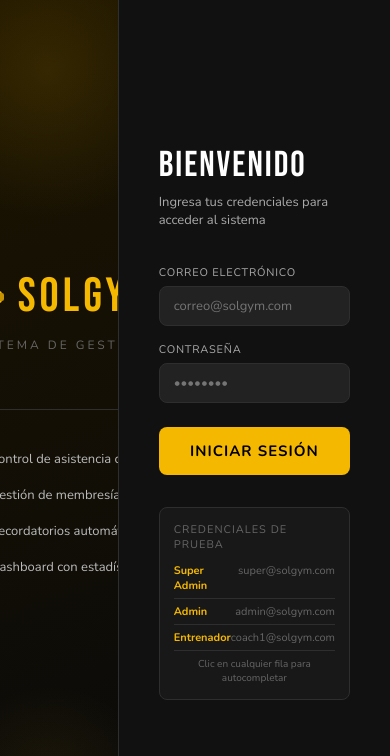
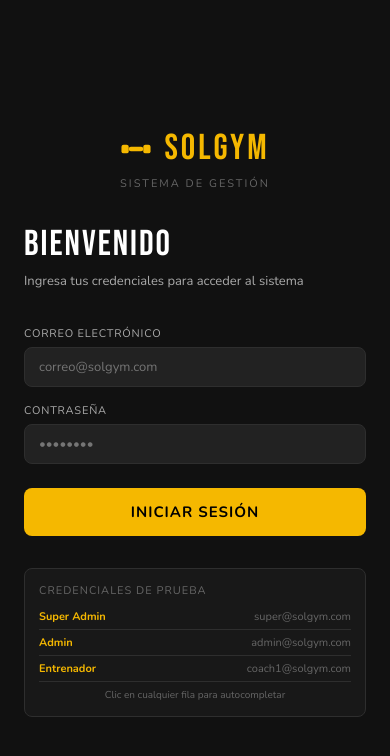
Before and after one commit to jesus0401/Asistence-Controller, a React (Vite) app: page / in a window 390 px wide. Shown: the top 756 px of the page. Built offline with nearby package versions, Linux system fonts and the light colour scheme.

Commit message:
Refactor Login component layout and error handling

```diff
--- a/src/pages/Login.jsx
+++ b/src/pages/Login.jsx
@@ -12,27 +12,27 @@ export default function Login({ onLogin }) {
   const submit = async () => {
     if (!email || !pass) { setError("Completa todos los campos"); return; }
     setLoading(true); setError("");
-    try {
-      await onLogin(email, pass);
-    } catch (e) {
-      setError(e.message || "Usuario o contraseña incorrectos");
-    } finally {
-      setLoading(false);
-    }
+    try { await onLogin(email, pass); }
+    catch (e) { setError(e.message || "Usuario o contraseña incorrectos"); }
+    finally { setLoading(false); }
   };
 
   return (
-    <div style={{ height: "100vh", display: "flex", background: T.black, fontFamily: "Nunito, sans-serif" }}>
-      {/* Left panel */}
+    <div style={{ minHeight: "100vh", display: "flex", background: T.black, fontFamily: "Nunito, sans-serif" }}>
+
+      {/* Panel izquierdo — oculto en móvil */}
       <div style={{
         width: "42%", background: "linear-gradient(160deg,#1C1400 0%,#0A0A0A 100%)",
         display: "flex", flexDirection: "column", alignItems: "center", justifyContent: "center",
         padding: "40px", position: "relative", overflow: "hidden",
         borderRight: `1px solid ${T.border}`,
-      }}>
-        <div style={{ position: "absolute", top: "-80px", right: "-80px", width: "300px", height: "300px", background: "radial-gradient(circle, rgba(245,184,0,0.12) 0%, transparent 70%)", borderRadius: "50%" }} />
-        <div style={{ position: "absolute", bottom: "-60px", left: "-60px", width: "220px", height: "220px", background: "radial-gradient(circle, rgba(245,184,0,0.08) 0%, transparent 70%)", borderRadius: "50%" }} />
-
+        // Oculto en móvil
+        cssText: "@media(max-width:768px){display:none}",
+      }}
+        className="login-left"
+      >
+        <div style={{ position: "absolute", top: "-80px", right: "-80px", width: "300px", height: "300px", background: "radial-gradient(circle,rgba(245,184,0,0.12) 0%,transparent 70%)", borderRadius: "50%" }} />
+        <div style={{ position: "absolute", bottom: "-60px", left: "-60px", width: "220px", height: "220px", background: "radial-gradient(circle,rgba(245,184,0,0.08) 0%,transparent 70%)", borderRadius: "50%" }} />
         <div style={{ textAlign: "center", zIndex: 1, maxWidth: "320px" }}>
           <div style={{ display: "flex", alignItems: "center", justifyContent: "center", gap: "14px", marginBottom: "12px" }}>
             <svg width="44" height="44" viewBox="0 0 44 44" fill="none">
@@ -44,11 +44,9 @@ export default function Login({ onLogin }) {
             </svg>
             <h1 style={{ color: T.yellow, fontSize: "48px", fontWeight: "400", margin: 0, fontFamily: "Bebas Neue, sans-serif", letterSpacing: "4px" }}>SOLGYM</h1>
           </div>
-          <p style={{ color: T.textMute, fontSize: "12px", letterSpacing: "3px", textTransform: "uppercase", margin: "0 0 56px" }}>
-            Sistema de Gestión
-          </p>
+          <p style={{ color: T.textMute, fontSize: "12px", letterSpacing: "3px", textTransform: "uppercase", margin: "0 0 56px" }}>Sistema de Gestión</p>
           <div style={{ borderTop: `1px solid ${T.border}`, paddingTop: "40px", display: "flex", flexDirection: "column", gap: "18px" }}>
-            {["Control de asistencia con QR", "Gestión de membresías", "Recordatorios automáticos", "Dashboard con estadísticas"].map(f => (
+            {["Control de asistencia con QR","Gestión de membresías","Recordatorios automáticos","Dashboard con estadísticas"].map(f => (
               <div key={f} style={{ display: "flex", alignItems: "center", gap: "12px", textAlign: "left" }}>
                 <div style={{ width: "18px", height: "18px", borderRadius: "50%", background: T.yellowGlow, border: `1px solid ${T.yellow}44`, display: "flex", alignItems: "center", justifyContent: "center", flexShrink: 0 }}>
                   <div style={{ width: "6px", height: "6px", borderRadius: "50%", background: T.yellow }} />
@@ -60,15 +58,25 @@ export default function Login({ onLogin }) {
         </div>
       </div>
 
-      {/* Right panel */}
-      <div style={{ flex: 1, display: "flex", alignItems: "center", justifyContent: "center", padding: "40px", background: T.dark1 }}>
+      {/* Panel derecho — formulario */}
+      <div style={{ flex: 1, display: "flex", alignItems: "center", justifyContent: "center", padding: "24px", background: T.dark1 }}>
         <div style={{ width: "100%", maxWidth: "380px" }}>
-          <h2 style={{ color: T.text, fontSize: "36px", fontWeight: "400", margin: "0 0 6px", fontFamily: "Bebas Neue, sans-serif", letterSpacing: "2px" }}>
-            BIENVENIDO
-          </h2>
-          <p style={{ color: T.textSub, fontSize: "13px", margin: "0 0 36px" }}>
-            Ingresa tus credenciales para acceder al sistema
-          </p>
+
+          {/* Logo visible solo en móvil */}
+          <div className="login-mobile-logo" style={{ display: "none", flexDirection: "column", alignItems: "center", marginBottom: "32px" }}>
+            <div style={{ display: "flex", alignItems: "center", gap: "12px", marginBottom: "6px" }}>
+              <svg width="32" height="32" viewBox="0 0 44 44" fill="none">
+                <rect x="2"  y="16" width="10" height="12" rx="3" fill={T.yellow} />
+                <rect x="32" y="16" width="10" height="12" rx="3" fill={T.yellow} />
+                <rect x="12" y="19" width="20" height="6"  rx="3" fill={T.yellow} />
+              </svg>
+              <span style={{ color: T.yellow, fontSize: "36px", fontFamily: "Bebas Neue, sans-serif", letterSpacing: "3px" }}>SOLGYM</span>
+            </div>
+            <p style={{ color: T.textMute, fontSize: "11px", letterSpacing: "2px", textTransform: "uppercase", margin: 0 }}>Sistema de Gestión</p>
+          </div>
+
+          <h2 style={{ color: T.text, fontSize: "36px", fontWeight: "400", margin: "0 0 6px", fontFamily: "Bebas Neue, sans-serif", letterSpacing: "2px" }}>BIENVENIDO</h2>
+          <p style={{ color: T.textSub, fontSize: "13px", margin: "0 0 36px" }}>Ingresa tus credenciales para acceder al sistema</p>
 
           {error && (
             <div style={{ background: "rgba(248,113,113,0.1)", border: `1px solid rgba(248,113,113,0.3)`, borderRadius: "8px", padding: "12px 16px", color: T.danger, fontSize: "13px", marginBottom: "20px" }}>
@@ -77,18 +85,8 @@ export default function Login({ onLogin }) {
           )}
 
           <div style={{ display: "flex", flexDirection: "column", gap: "16px" }}>
-            <Input
-              label="Correo electrónico" value={email}
-              onChange={e => { setEmail(e.target.value); setError(""); }}
-              placeholder="correo@solgym.com"
-              onKeyDown={e => e.key === "Enter" && submit()}
-            />
-            <Input
-              label="Contraseña" type="password" value={pass}
-              onChange={e => { setPass(e.target.value); setError(""); }}
-              placeholder="••••••••"
-              onKeyDown={e => e.key === "Enter" && submit()}
-            />
+            <Input label="Correo electrónico" value={email} onChange={e => { setEmail(e.target.value); setError(""); }} placeholder="correo@solgym.com" onKeyDown={e => e.key === "Enter" && submit()} />
+            <Input label="Contraseña" type="password" value={pass} onChange={e => { setPass(e.target.value); setError(""); }} placeholder="••••••••" onKeyDown={e => e.key === "Enter" && submit()} />
             <Btn onClick={submit} disabled={loading} full style={{ marginTop: "8px", padding: "14px", fontSize: "15px", letterSpacing: "1px" }}>
               {loading ? "Ingresando..." : "INICIAR SESIÓN"}
             </Btn>
@@ -97,24 +95,28 @@ export default function Login({ onLogin }) {
           <div style={{ marginTop: "32px", padding: "14px", background: T.dark2, borderRadius: "8px", border: `1px solid ${T.border}` }}>
             <p style={{ color: T.textMute, fontSize: "11px", margin: "0 0 6px", letterSpacing: "1px" }}>CREDENCIALES DE PRUEBA</p>
             {[
-              { role: "Super Admin", email: "super@solgym.com", pass: "super1234" },
-              { role: "Admin",       email: "admin@solgym.com", pass: "admin1234" },
-              { role: "Entrenador",  email: "coach1@solgym.com",pass: "coach1234" },
+              { role: "Super Admin", email: "super@solgym.com",  pass: "super1234" },
+              { role: "Admin",       email: "admin@solgym.com",  pass: "admin1234" },
+              { role: "Entrenador",  email: "coach1@solgym.com", pass: "coach1234" },
             ].map(c => (
-              <div key={c.role}
-                onClick={() => { setEmail(c.email); setPass(c.pass); setError(""); }}
-                style={{ display: "flex", justifyContent: "space-between", padding: "5px 0", cursor: "pointer", borderBottom: `1px solid ${T.border}` }}
-              >
+              <div key={c.role} onClick={() => { setEmail(c.email); setPass(c.pass); setError(""); }}
+                style={{ display: "flex", justifyContent: "space-between", padding: "5px 0", cursor: "pointer", borderBottom: `1px solid ${T.border}` }}>
                 <span style={{ color: T.yellow, fontSize: "11px", fontWeight: "700" }}>{c.role}</span>
                 <span style={{ color: T.textMute, fontSize: "11px" }}>{c.email}</span>
               </div>
             ))}
-            <p style={{ color: T.textMute, fontSize: "10px", margin: "6px 0 0", textAlign: "center" }}>
-              Clic en cualquier fila para autocompletar
-            </p>
+            <p style={{ color: T.textMute, fontSize: "10px", margin: "6px 0 0", textAlign: "center" }}>Clic en cualquier fila para autocompletar</p>
           </div>
         </div>
       </div>
+
+      {/* CSS responsive */}
+      <style>{`
+        @media (max-width: 768px) {
+          .login-left { display: none !important; }
+          .login-mobile-logo { display: flex !important; }
+        }
+      `}</style>
     </div>
   );
 }
```
